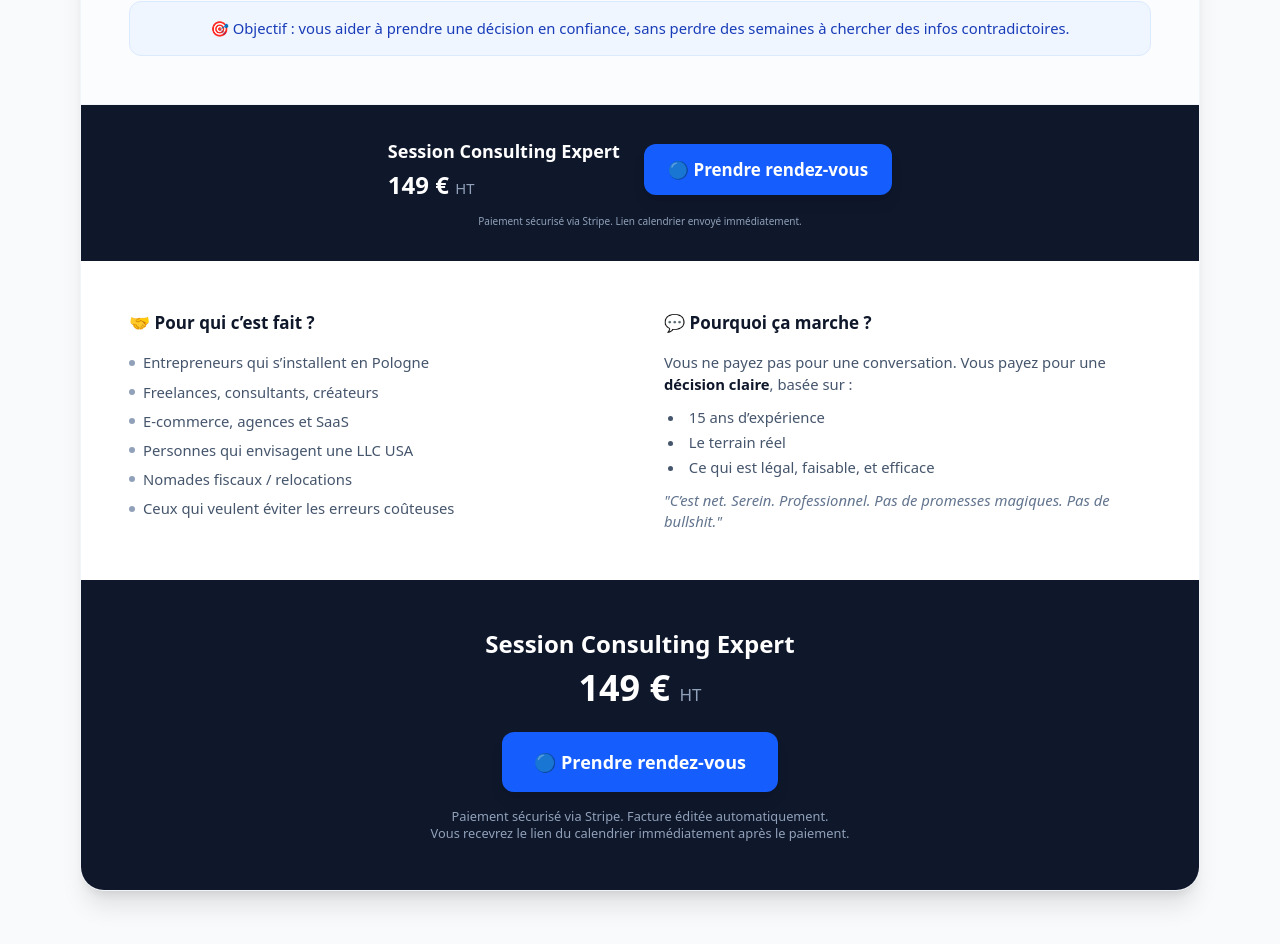
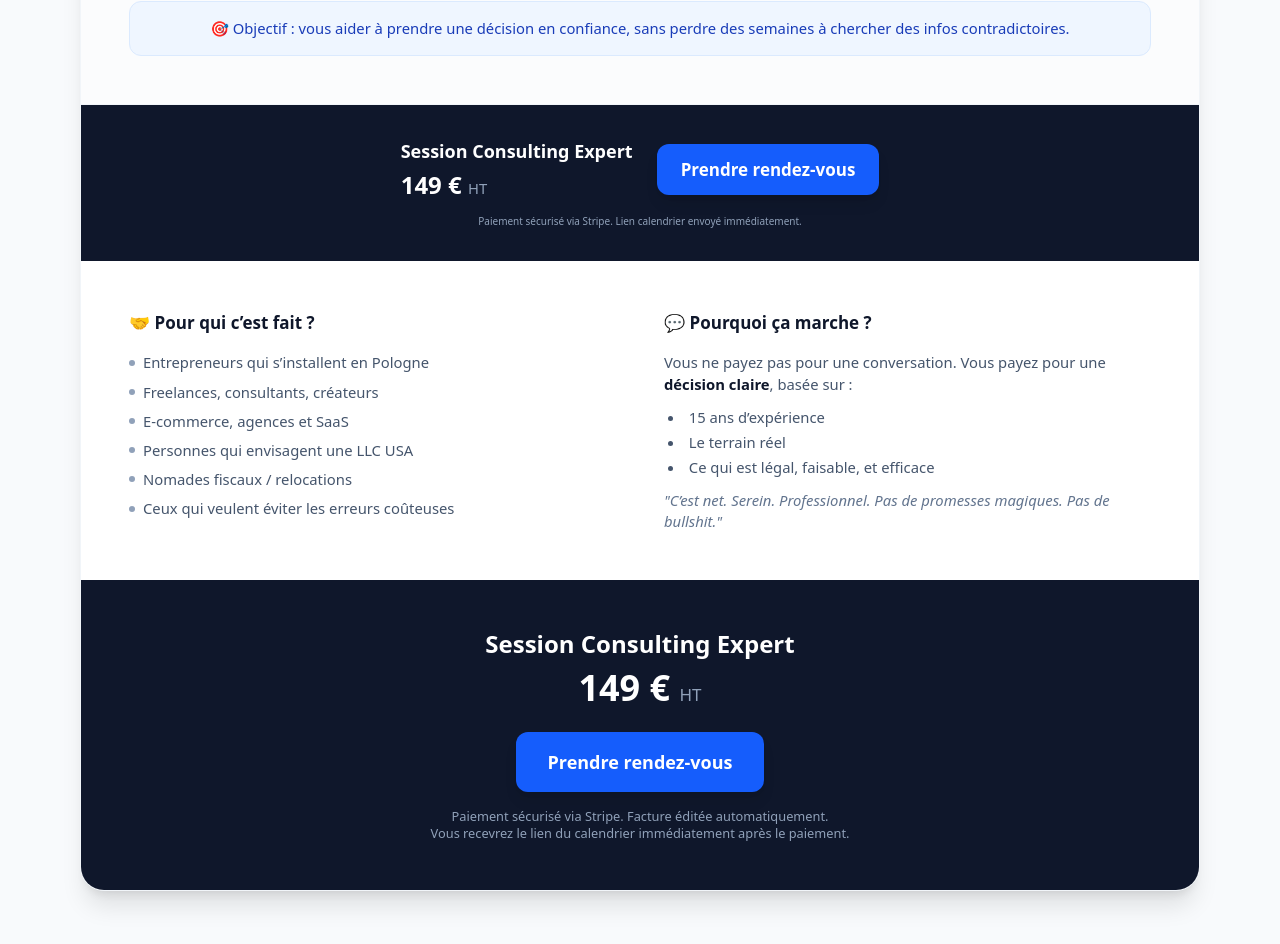
Before and after one commit to bridgelysite/website, a Next.js app: page /consulting-international in a window 1280 px wide. Shown: the part 1272-2216 px from the top of the page. Built offline with nearby package versions, Linux system fonts and the light colour scheme.

Commit message:
Remove blue dot emoji from CTA buttons

```diff
--- a/app/consulting-international/page.tsx
+++ b/app/consulting-international/page.tsx
@@ -117,7 +117,7 @@ export default function ConsultingPage() {
                 priceId="price_1SZUrARPyuf04COPFZdQyXwa"
                 className="w-full sm:w-auto bg-blue-600 hover:bg-blue-500 text-white font-bold py-3 px-6 rounded-xl transition-all shadow-lg hover:shadow-blue-500/25"
                 >
-                🔵 Prendre rendez-vous
+                Prendre rendez-vous
                 </BuyButton>
             </div>
             <p className="mt-3 text-[10px] text-slate-400">
@@ -182,7 +182,7 @@ export default function ConsultingPage() {
               priceId="price_1SZUrARPyuf04COPFZdQyXwa"
               className="w-full sm:w-auto bg-blue-600 hover:bg-blue-500 text-white font-bold py-4 px-8 rounded-xl transition-all shadow-lg hover:shadow-blue-500/25 text-lg"
             >
-              🔵 Prendre rendez-vous
+              Prendre rendez-vous
             </BuyButton>
 
             <p className="mt-4 text-xs text-slate-400 max-w-md mx-auto">
```
